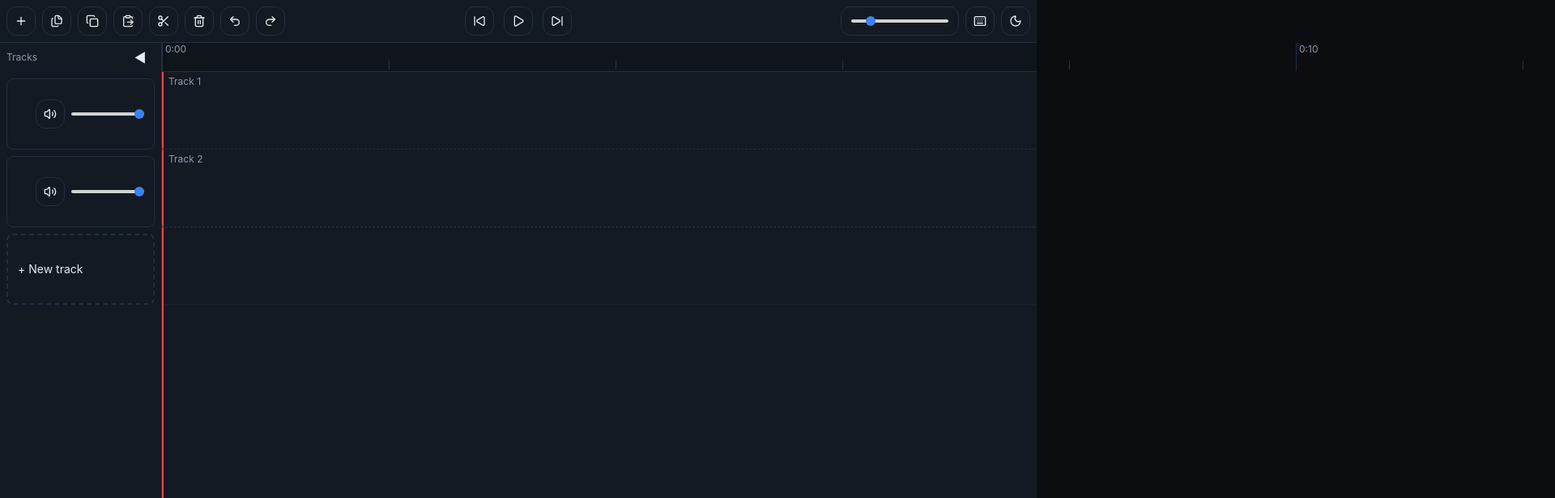
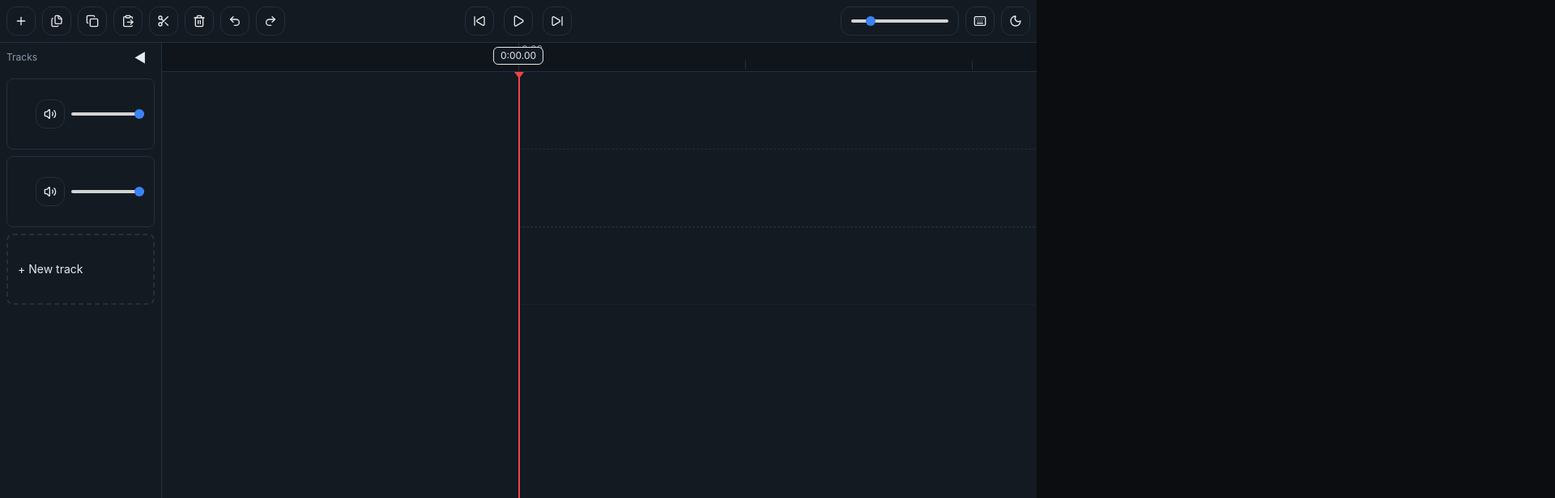
Before and after one commit to ZachRodgers/audio-editor-web, a React (Vite) app: page / in a window 1280 px wide. Shown: the top 616 px of the page at 81% size, 1920 px wide, since content can reach past the window. Built offline with nearby package versions, Linux system fonts and the light colour scheme.

Commit message:
Added Viewport Movement

```diff
--- a/src/components/Ruler.tsx
+++ b/src/components/Ruler.tsx
@@ -1,11 +1,20 @@
-import { useMemo, useRef, useEffect } from "react";
+import { useMemo, useRef, useEffect, useState } from "react";
 import { useStore } from "../state/store";
 
 export function Ruler() {
     const pxPerSecond = useStore(s => s.transport.pxPerSecond);
     const duration = useStore(s => s.duration ?? 60);
     const setTime = useStore(s => s.setTime);
+    const time = useStore(s => s.transport.time);
+    const playing = useStore(s => s.transport.playing);
+    const pause = useStore(s => s.pause);
+    const play = useStore(s => s.play);
     const scrubbingRef = useRef(false);
+    const scrubStartX = useRef(0);
+    const scrubStartTime = useRef(0);
+    const wasPlayingRef = useRef(false);
+    const [centerX, setCenterX] = useState(0);
+    const rulerRef = useRef<HTMLDivElement>(null);
 
     const { majorTicks, minorTicks, labels } = useMemo(() => {
         const max = Math.ceil(duration);
@@ -44,34 +53,59 @@ export function Ruler() {
     }, [pxPerSecond, duration]);
 
     useEffect(() => {
+        const updateCenter = () => {
+            const host = rulerRef.current; if (!host) return;
+            const rect = host.getBoundingClientRect();
+            setCenterX(window.innerWidth / 2 - rect.left);
+        };
+        updateCenter();
+        const ro = new ResizeObserver(updateCenter);
+        if (rulerRef.current) ro.observe(rulerRef.current);
+        window.addEventListener('resize', updateCenter);
+        return () => { ro.disconnect(); window.removeEventListener('resize', updateCenter); };
+    }, []);
+
+    useEffect(() => {
         const onMove = (e: MouseEvent) => {
             if (!scrubbingRef.current) return;
-            const host = document.querySelector('.ruler') as HTMLDivElement;
-            if (!host) return;
-            const rect = host.getBoundingClientRect();
-            const x = e.clientX - rect.left;
-            setTime(Math.max(0, x / pxPerSecond));
+            const dx = e.clientX - scrubStartX.current;
+            setTime(Math.max(0, scrubStartTime.current - dx / pxPerSecond));
             e.preventDefault();
         };
-        const onUp = () => { scrubbingRef.current = false; };
+        const onUp = () => {
+            scrubbingRef.current = false;
+            if (wasPlayingRef.current) { play(); wasPlayingRef.current = false; }
+        };
         window.addEventListener('mousemove', onMove);
         window.addEventListener('mouseup', onUp);
         return () => { window.removeEventListener('mousemove', onMove); window.removeEventListener('mouseup', onUp); };
-    }, [pxPerSecond, setTime]);
+    }, [pxPerSecond, setTime, play]);
 
     return (
         <div
+            ref={rulerRef}
             className="ruler h-9 border-b flex items-center select-none"
             onMouseDown={(e) => {
                 const host = e.currentTarget as HTMLDivElement;
                 const rect = host.getBoundingClientRect();
                 const x = e.clientX - rect.left;
-                setTime(x / pxPerSecond);
+                setTime((x - centerX) / pxPerSecond + useStore.getState().transport.time);
                 scrubbingRef.current = true;
+                scrubStartX.current = e.clientX;
+                scrubStartTime.current = useStore.getState().transport.time;
+                if (playing) { wasPlayingRef.current = true; pause(); }
             }}
             onContextMenu={(e) => { e.preventDefault(); }}
+            onWheel={(e) => {
+                if (e.shiftKey || Math.abs(e.deltaX) > Math.abs(e.deltaY)) {
+                    e.preventDefault();
+                    const dt = e.deltaX / pxPerSecond;
+                    setTime(Math.max(0, useStore.getState().transport.time + dt));
+                }
+            }}
+            style={{ overflow: 'hidden' }}
         >
-            <div className="ticks relative flex-1 h-full">
+            <div className="ticks relative h-full" style={{ width: (duration * pxPerSecond + 200), transform: `translateX(${centerX - time * pxPerSecond}px)`, willChange: 'transform' }}>
                 {minorTicks.map((x, i) => (
                     <div key={`m${i}`} className="tick-minor" style={{ left: x }} />
                 ))}
--- a/src/components/TrackLane.tsx
+++ b/src/components/TrackLane.tsx
@@ -11,11 +11,13 @@ export function TrackLane() {
     const pps = useStore(s => s.transport.pxPerSecond);
     const time = useStore(s => s.transport.time);
     const duration = useStore(s => s.duration ?? 60);
+    const setTime = useStore(s => s.setTime);
     const addTrack = useStore(s => s.addTrack);
     // const pasteAt = useStore(s => s.pasteAt);
     const keyframeClipId = useStore(s => s.keyframeClipId);
     const closeKeyframe = useStore(s => s.closeKeyframe);
     const containerRef = useRef<HTMLDivElement>(null);
+    const [centerX, setCenterX] = useState<number>(0);
     const [snapIndicator, setSnapIndicator] = useState<{ time: number; type: string } | null>(null);
 
     useEffect(() => {
@@ -27,6 +29,20 @@ export function TrackLane() {
             drawWaveform(c, peaks);
         });
     }, [tracks, pps]);
+
+    // compute the viewport-centered playhead X within the scroller, and keep it updated
+    useEffect(() => {
+        const updateCenter = () => {
+            const host = containerRef.current; if (!host) return;
+            const rect = host.getBoundingClientRect();
+            setCenterX(window.innerWidth / 2 - rect.left);
+        };
+        updateCenter();
+        const ro = new ResizeObserver(updateCenter);
+        if (containerRef.current) ro.observe(containerRef.current);
+        window.addEventListener('resize', updateCenter);
+        return () => { ro.disconnect(); window.removeEventListener('resize', updateCenter); };
+    }, []);
 
     // ensure expanded editor is fully visible with some padding
     useEffect(() => {
@@ -76,17 +92,17 @@ export function TrackLane() {
         if (audioFiles.length === 0) { useStore.getState().toast('No audio files detected', true); return; }
         const host = e.currentTarget as HTMLDivElement;
         const rect = host.getBoundingClientRect();
-        const x = e.clientX - rect.left + host.scrollLeft;
-        const at = x / pps;
+        const x = e.clientX - rect.left;
+        const at = (x - centerX) / pps + useStore.getState().transport.time;
         const y = e.clientY - rect.top + host.scrollTop;
-        let trackIdx = Math.floor(y / 96);
+        const trackIdx = Math.floor(y / 96);
         while (trackIdx >= useStore.getState().tracks.length) { addTrack(); }
         const ctx = ensureAudioContext();
         for (let i = 0; i < audioFiles.length; i++) {
             const f = audioFiles[i];
             const buf = await f.arrayBuffer();
             let audio: AudioBuffer | null = null;
-            try { audio = await ctx.decodeAudioData(buf.slice(0)); } catch (err) { audio = null; }
+            try { audio = await ctx.decodeAudioData(buf.slice(0)); } catch { audio = null; }
             if (!audio) { useStore.getState().toast(`Could not decode ${f.name}`, true); continue; }
             const id = `${Date.now()}_${Math.random().toString(36).slice(2, 7)}`;
             const buckets = Math.max(100, Math.floor(audio.duration * pps));
@@ -95,37 +111,55 @@ export function TrackLane() {
             const track = useStore.getState().tracks[targetIndex] ?? useStore.getState().tracks[0];
             useStore.getState().addClip({ id, name: f.name.replace(/\.[^/.]+$/, ''), buffer: audio, start: at, offset: 0, duration: audio.duration, trackId: track.id, fadeIn: 0, fadeOut: 0, automation: [], peaks });
         }
-    }, [pps, addTrack]);
+    }, [pps, addTrack, centerX]);
 
     const prevent = (e: React.DragEvent) => { e.preventDefault(); };
 
     const openBackgroundMenu = (x: number, y: number, host: HTMLDivElement) => {
-        if (openCtxMenu) { try { document.body.removeChild(openCtxMenu); } catch { } openCtxMenu = null; }
+        if (openCtxMenu) { if (openCtxMenu.parentNode === document.body) document.body.removeChild(openCtxMenu); openCtxMenu = null; }
         const rect = host.getBoundingClientRect();
-        const clickX = x - rect.left + host.scrollLeft;
+        const clickX = x - rect.left;
         const clickY = y - rect.top + host.scrollTop;
-        const at = clickX / pps;
-        let trackIdx = Math.floor(clickY / 96);
+        const at = (clickX - centerX) / pps + useStore.getState().transport.time;
+        const trackIdx = Math.floor(clickY / 96);
         while (trackIdx >= useStore.getState().tracks.length) { useStore.getState().addTrack(); }
         const menu = document.createElement('div');
         menu.className = 'ctxmenu';
         menu.style.left = `${x}px`; menu.style.top = `${y}px`;
         const addItem = (label: string, cb: () => void) => { const i = document.createElement('div'); i.textContent = label; i.className = 'ctx-item'; i.onclick = () => { cb(); cleanup(); }; menu.appendChild(i); };
-        const cleanup = () => { if (openCtxMenu) { try { document.body.removeChild(openCtxMenu); } catch { } openCtxMenu = null; window.removeEventListener('click', cleanup); } };
+        const cleanup = () => { if (openCtxMenu) { if (openCtxMenu.parentNode === document.body) document.body.removeChild(openCtxMenu); openCtxMenu = null; window.removeEventListener('click', cleanup); } };
         addItem('Paste', () => useStore.getState().pasteAt(at, trackIdx));
         addItem('Split', () => useStore.getState().splitAllAt(useStore.getState().transport.time));
         document.body.appendChild(menu); openCtxMenu = menu; setTimeout(() => window.addEventListener('click', cleanup), 0);
     };
 
+    const baseHeight = (tracks.length + 1) * 96;
+    const timelineHeight = editingTrackIndex >= 0 ? `calc(${baseHeight}px + 75vh - 96px)` : baseHeight;
+
     return (
-        <div ref={containerRef} className={`scroller relative flex-1 overflow-auto ${keyframeClipId ? 'pointer-events-auto' : ''}`} onDragOver={prevent} onDragEnter={prevent} onDrop={onDrop} onContextMenu={(e) => { e.preventDefault(); const host = e.currentTarget as HTMLDivElement; openBackgroundMenu(e.clientX, e.clientY, host); }} onMouseDown={(e) => { if (keyframeClipId && !(e.target as HTMLElement).closest('.clip')) closeKeyframe(); }}>
-            <div className="timeline relative" style={{ height: (tracks.length + 1) * 96, width: (duration * pps + 200), paddingBottom: keyframeClipId ? '18vh' : 0 }}>
+        <div
+            ref={containerRef}
+            className={`scroller relative flex-1 overflow-y-auto overflow-x-hidden ${keyframeClipId ? 'pointer-events-auto' : ''}`}
+            onWheel={(e) => {
+                if (e.shiftKey || Math.abs(e.deltaX) > Math.abs(e.deltaY)) {
+                    e.preventDefault();
+                    const dt = e.deltaX / pps;
+                    setTime(Math.max(0, useStore.getState().transport.time + dt));
+                }
+            }}
+            onDragOver={prevent}
+            onDragEnter={prevent}
+            onDrop={onDrop}
+            onContextMenu={(e) => { e.preventDefault(); const host = e.currentTarget as HTMLDivElement; openBackgroundMenu(e.clientX, e.clientY, host); }}
+            onMouseDown={(e) => { if (keyframeClipId && !(e.target as HTMLElement).closest('.clip')) closeKeyframe(); }}
+        >
+            <div className="timeline relative" style={{ height: timelineHeight as any, width: (duration * pps + 200), paddingBottom: keyframeClipId ? '18vh' : 0, transform: `translateX(${centerX - time * pps}px)`, willChange: 'transform', overflowX: 'hidden', overflowY: 'visible' }}>
                 {tracks.map((t, idx) => {
                     const isEditingTrack = idx === editingTrackIndex;
                     const rowHeight = isEditingTrack ? '75vh' : '96px';
                     return (
                         <div key={t.id} className={`track absolute left-0 right-0 border-b border-dashed`} style={{ top: idx * 96, height: rowHeight as any, pointerEvents: isEditingTrack || editingTrackIndex < 0 ? 'auto' : 'none', zIndex: isEditingTrack ? 9000 : 3000, opacity: (editingTrackIndex >= 0 && !isEditingTrack) ? 0.3 : 1 }}>
-                            <div className="title absolute left-2 top-1 text-xs">{t.name}</div>
+                            <div className="title absolute left-0 top-1 text-xs pl-2 pr-2 bg-[var(--panel)]" style={{ transform: `translateX(${time * pps - centerX}px)`, zIndex: 1 }}>{t.name}</div>
                             {[...t.clips].sort((a, b) => a.start - b.start || a.id.localeCompare(b.id)).map((c, i) => (
                                 <ClipComponent key={c.id} clip={c} pps={pps} trackIndex={idx} zIndex={(keyframeClipId === c.id ? 9500 : (100 + i))} isEditingClip={keyframeClipId === c.id} onCloseEdit={closeKeyframe} onSnapIndicator={setSnapIndicator} />
                             ))}
@@ -136,7 +170,6 @@ export function TrackLane() {
                 {overlaps.map((o, i) => (
                     <div key={i} className="absolute pointer-events-none conflict z-[6000]" style={{ left: o.left, top: o.top, width: o.width, height: '58px', backgroundColor: 'rgba(239, 68, 68, 0.6)', borderRadius: '4px' }} />
                 ))}
-            </div>
                 {snapIndicator && (
                     <div
                         className="absolute pointer-events-none z-[5000]"
@@ -150,11 +183,39 @@ export function TrackLane() {
                         }}
                     />
                 )}
-            <div className="playhead absolute top-0 bottom-0" style={{ left: time * pps }} />
+            </div>
+            <div className="playhead absolute top-0 bottom-0 pointer-events-none" style={{ left: centerX, zIndex: 12000 }}>
+                <div
+                    className="absolute pointer-events-none"
+                    style={{
+                        top: 0,
+                        left: '50%',
+                        transform: 'translateX(-50%)',
+                        width: 0,
+                        height: 0,
+                        borderLeft: '6px solid transparent',
+                        borderRight: '6px solid transparent',
+                        borderTop: '8px solid var(--warn)'
+                    }}
+                />
+            </div>
+            <div
+                className="pointer-events-none fixed text-xs px-2 py-0.5 rounded-md border shadow-sm bg-[var(--panel)] z-[15000]"
+                style={{ left: '50%', top: 58, transform: 'translateX(-50%)' }}
+            >
+                {formatPlayheadTime(time)}
+            </div>
             <div className="ghost hidden absolute h-[58px] border rounded-lg" />
             <div className="overlap hidden absolute rounded" />
         </div>
     );
+}
+
+function formatPlayheadTime(t: number) {
+    const m = Math.floor(t / 60);
+    const s = Math.floor(t % 60);
+    const cs = Math.floor((t - Math.floor(t)) * 100); // centiseconds
+    return `${m}:${s.toString().padStart(2, '0')}.${cs.toString().padStart(2, '0')}`;
 }
 
 function ClipComponent({ clip, pps, trackIndex, zIndex, isEditingClip, onCloseEdit, onSnapIndicator }: { clip: any; pps: number; trackIndex: number; zIndex: number; isEditingClip?: boolean; onCloseEdit?: () => void; onSnapIndicator?: (indicator: { time: number; type: string } | null) => void }) {
@@ -176,7 +237,7 @@ function ClipComponent({ clip, pps, trackIndex, zIndex, isEditingClip, onCloseEd
     const handleContextMenu = (e: React.MouseEvent) => {
         e.preventDefault(); e.stopPropagation();
         selectClip(clip.id);
-        if (openCtxMenu) { try { document.body.removeChild(openCtxMenu); } catch { } openCtxMenu = null; }
+        if (openCtxMenu) { if (openCtxMenu.parentNode === document.body) document.body.removeChild(openCtxMenu); openCtxMenu = null; }
         const menu = document.createElement('div');
         menu.style.position = 'fixed';
         menu.style.left = `${e.clientX}px`;
@@ -188,7 +249,7 @@ function ClipComponent({ clip, pps, trackIndex, zIndex, isEditingClip, onCloseEd
         menu.style.padding = '6px';
         menu.style.zIndex = '9999';
         const addItem = (label: string, cb: () => void) => { const item = document.createElement('div'); item.textContent = label; item.style.padding = '6px 10px'; item.style.cursor = 'pointer'; item.onmouseenter = () => (item.style.background = getComputedStyle(document.documentElement).getPropertyValue('--panel3')); item.onmouseleave = () => (item.style.background = 'transparent'); item.onclick = () => { cb(); cleanup(); }; menu.appendChild(item); };
-        const cleanup = () => { if (openCtxMenu) { try { document.body.removeChild(openCtxMenu); } catch { } openCtxMenu = null; window.removeEventListener('click', cleanup); } };
+        const cleanup = () => { if (openCtxMenu) { if (openCtxMenu.parentNode === document.body) document.body.removeChild(openCtxMenu); openCtxMenu = null; window.removeEventListener('click', cleanup); } };
         addItem('Copy', () => copyClip(clip.id));
         addItem('Paste', () => pasteAt(time));
         addItem('Duplicate', () => { copyClip(clip.id); pasteAt(time); });
```
Lines whose indentation alone changed are shown as unchanged.
